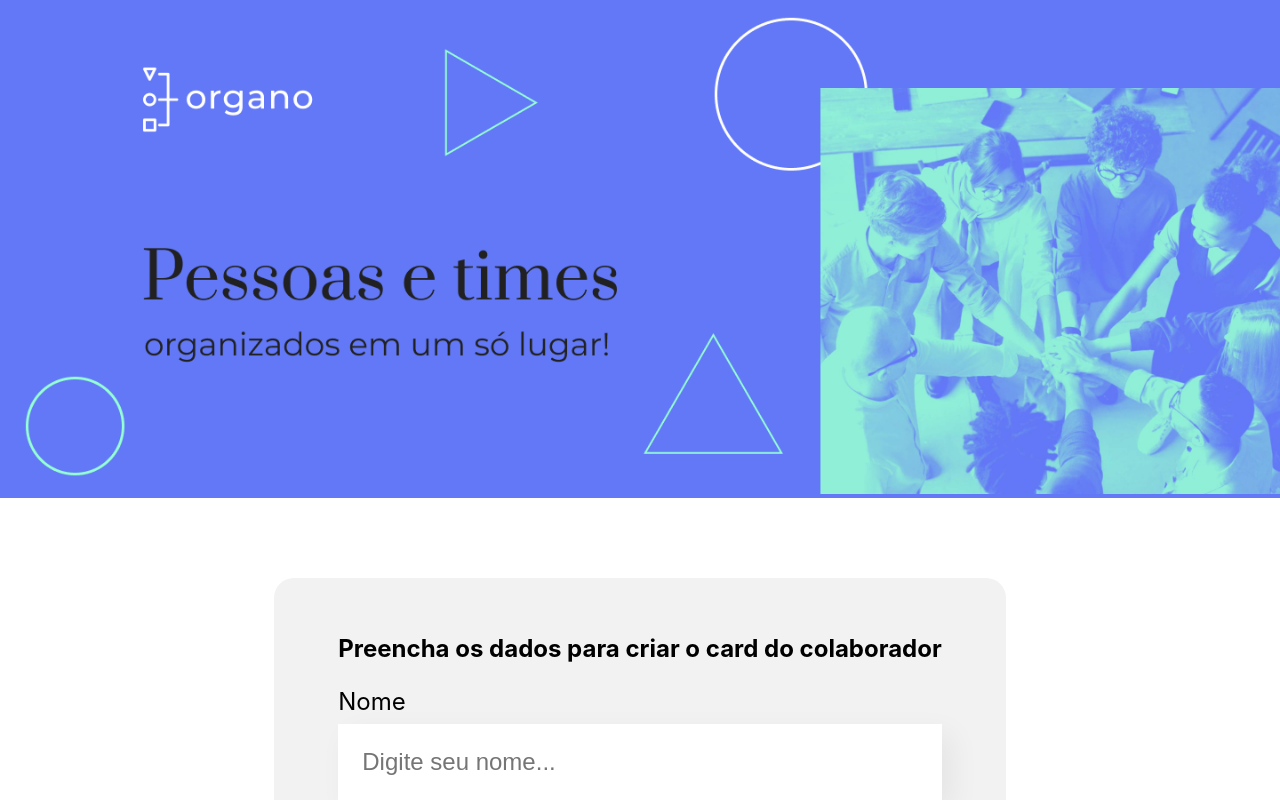
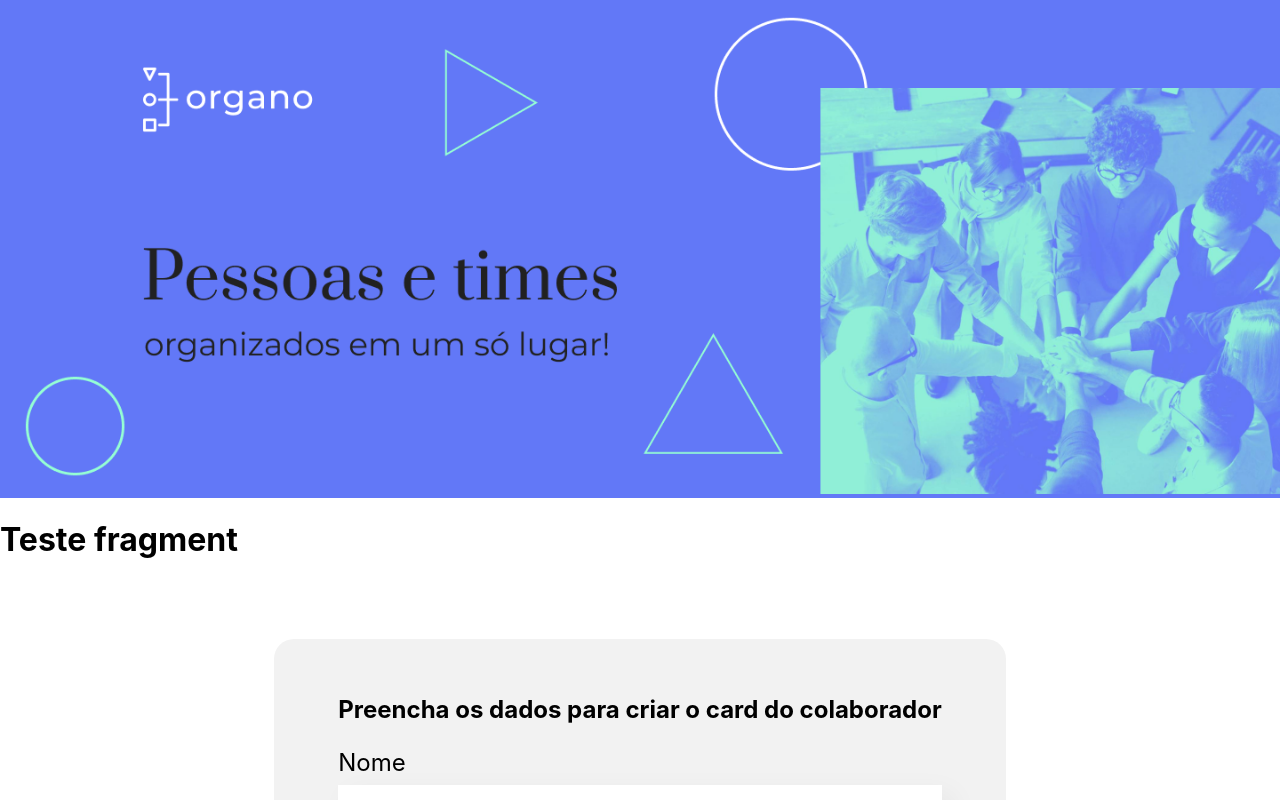
Before and after one commit to gabriel-projetos/ReactProjects, a React (Create React App) app in the folder AluraCourses/Explore React/organo/: page / in a window 1280 px wide. Shown: the top 800 px of the page. Built offline with nearby package versions, Linux system fonts and the light colour scheme.

Commit message:
usando fragment

```diff
--- a/AluraCourses/Explore React/organo/src/componentes/Banner/Banner.js
+++ b/AluraCourses/Explore React/organo/src/componentes/Banner/Banner.js
@@ -1,10 +1,15 @@
+import { Fragment } from "react";
 import "./Banner.css"
 
 function Banner() {
     return (
-        <header className="banner">
-            <img src="/imagens/banner.png" alt="O Banner principal da página do Organo"/>
-        </header>
+        //serve para criar cadeia de elementos sem precisar estar dentro de uma div
+        <Fragment>
+            <header className="banner">
+                <img src="/imagens/banner.png" alt="O Banner principal da página do Organo"/>
+            </header>
+            <h1>Teste fragment</h1>
+        </Fragment>
     )
 }
 
```
